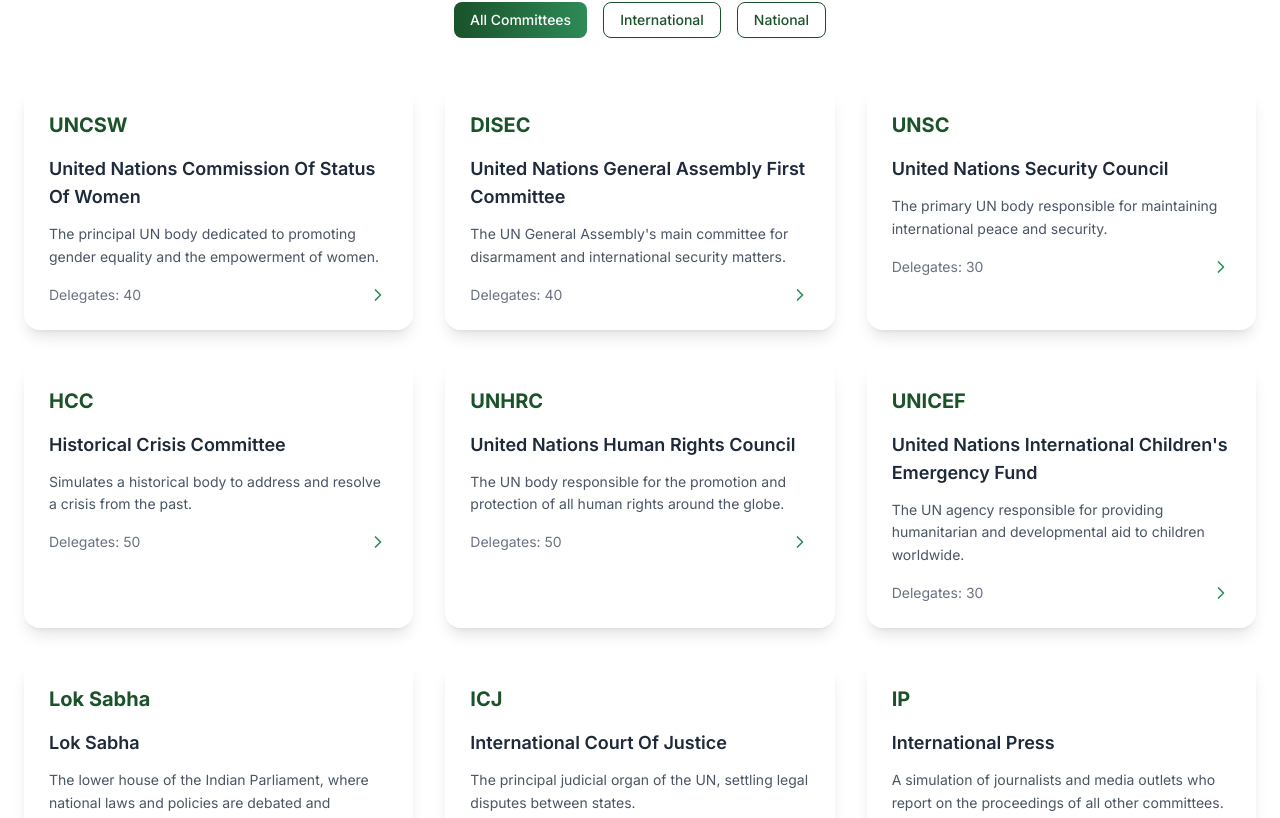
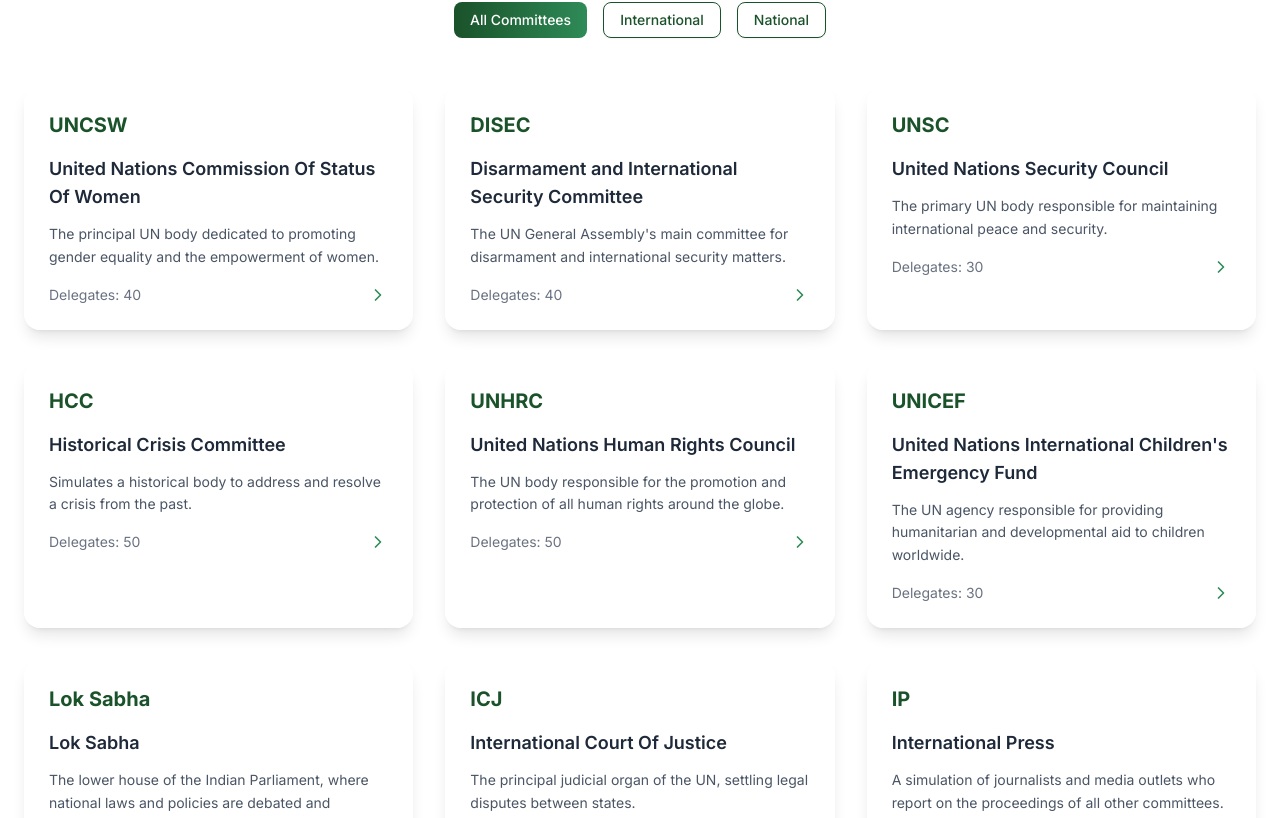
Before and after one commit to codeknight404/dpsjodhpurmun, a Next.js app: page / in a window 1280 px wide. Shown: the part 2500-3318 px from the top of the page. Built offline with nearby package versions, Linux system fonts and the light colour scheme.

Commit message:
Update page.tsx

```diff
--- a/app/page.tsx
+++ b/app/page.tsx
@@ -266,7 +266,7 @@
       type: 'International',
     },
     {
-      name: 'United Nations General Assembly First Committee',
+      name: ' Disarmament and International Security Committee',
       short: 'DISEC',
       description: 'The UN General Assembly\'s main committee for disarmament and international security matters.',
 
@@ -1089,7 +1089,10 @@
               <li><Link href="#about" className="text-white/80 hover:text-white transition-colors">About Us</Link></li>
               <li><Link href="#committees" className="text-white/80 hover:text-white transition-colors">Committees</Link></li>
               <li><Link href="#secretariat" className="text-white/80 hover:text-white transition-colors">Secretariat</Link></li>
+              <li><Link href="#event%20partners" className="text-white/80 hover:text-white transition-colors">Event Partners</Link></li>
+              <li><Link href="#social-media" className="text-white/80 hover:text-white transition-colors">Social Media</Link></li>
               <li><Link href="#timeline" className="text-white/80 hover:text-white transition-colors">Timeline</Link></li>
+              <li><Link href="https://docs.google.com/forms/d/e/1FAIpQLSegjthIaYGwe6uPPD7smIpHyJS8W61yYUVoyDnL7jPqJd8ijQ/viewform" className="text-white/80 hover:text-white transition-colors">Register</Link></li>
             </ul>
           </motion.div>
 
```
